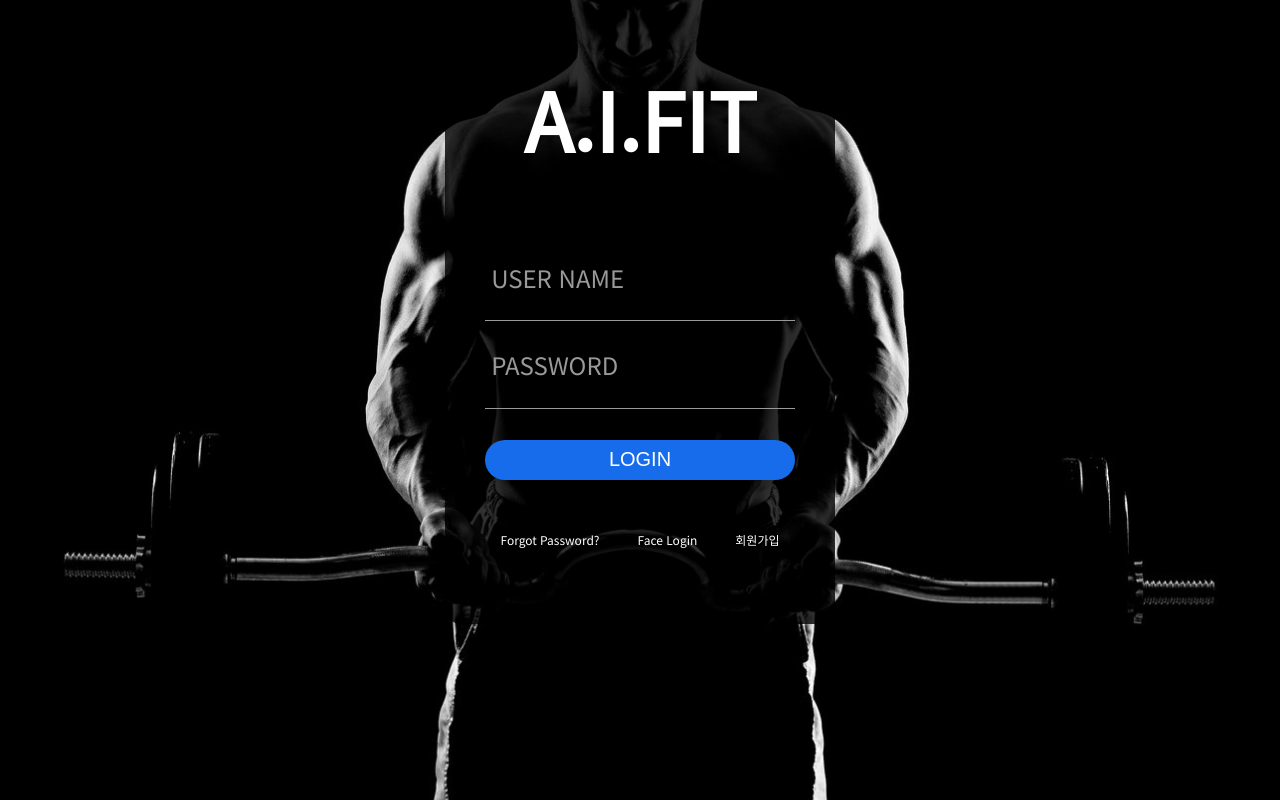
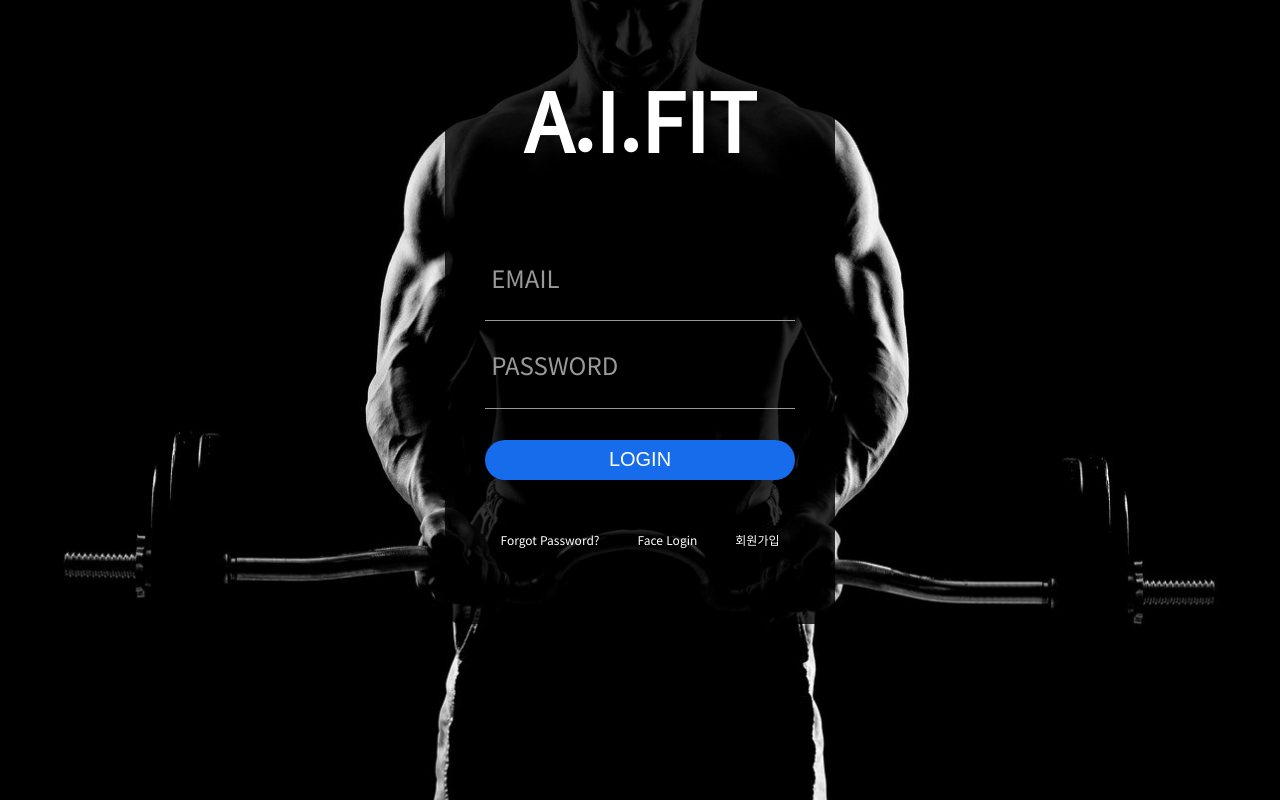
Before and after one commit to rootsj/AI_Fit, a Django app: page / in a window 1280 px wide. Run offline with Django 3.2, Linux system fonts and the light colour scheme; some web fonts are replaced.

Commit message:
style login 페이지오타 수정
user name -> email 로변경

```diff
--- a/users/templates/users/login.html
+++ b/users/templates/users/login.html
@@ -129,7 +129,7 @@
             {% csrf_token %}
             <div class="int-area">
                 {{ form.email }}
-                <label for="id_email">USER NAME</label>
+                <label for="id_email">EMAIL</label>
             </div>
             <br>
             <div class="int-area">
```
